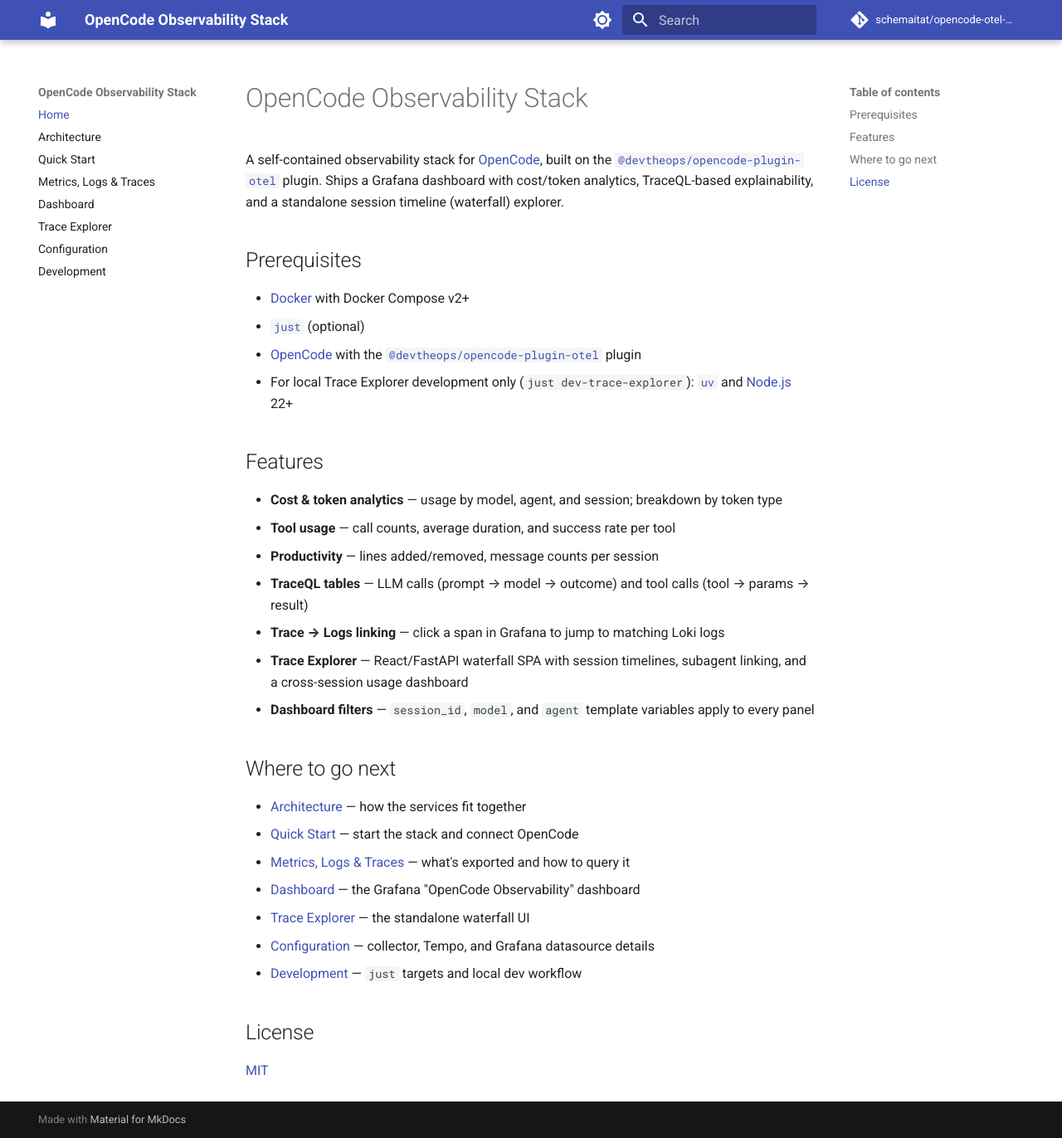
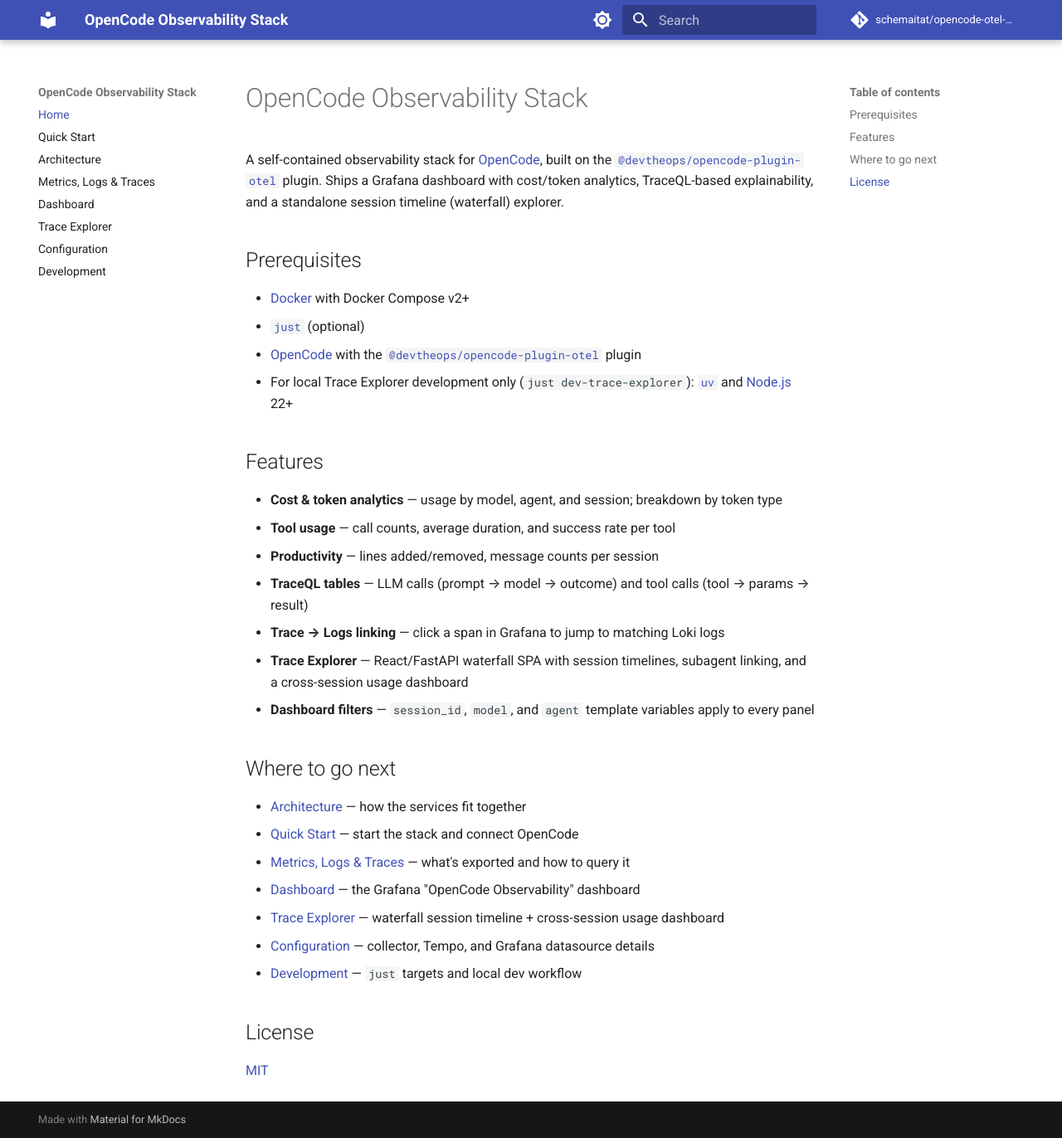
Before and after one commit to schemaitat/opencode-otel-observability, an MkDocs documentation site: the page built from docs/index.md, in a window 1280 px wide and 1372 px high. Shown: the whole window at 83% size. Built offline with MkDocs 1.6.1 and Material for MkDocs 9.7.7, drawn with Linux system fonts in a browser that asks for light colours; comment, search, counter and statistics services are not loaded.

Commit message:
docs: fix nav order, Loki gap, and minor inaccuracies
- Move Quick Start before Architecture in nav
- Add Loki row (port 3100) to quick-start services table
- Fix Trace Explorer index description to mention Overview dashboard
- Expand frontend/.env path to trace-explorer/frontend/.env
- Note environment=production is configurable in collector-config.yaml

```diff
--- a/docs/index.md
+++ b/docs/index.md
@@ -29,7 +29,7 @@ a standalone session timeline (waterfall) explorer.
 - [Quick Start](quick-start.md) — start the stack and connect OpenCode
 - [Metrics, Logs & Traces](telemetry.md) — what's exported and how to query it
 - [Dashboard](dashboard.md) — the Grafana "OpenCode Observability" dashboard
-- [Trace Explorer](trace-explorer.md) — the standalone waterfall UI
+- [Trace Explorer](trace-explorer.md) — waterfall session timeline + cross-session usage dashboard
 - [Configuration](configuration.md) — collector, Tempo, and Grafana datasource details
 - [Development](development.md) — `just` targets and local dev workflow
 
--- a/mkdocs.yml
+++ b/mkdocs.yml
@@ -38,8 +38,8 @@ markdown_extensions:
 
 nav:
   - Home: index.md
+  - Quick Start: quick-start.md
   - Architecture: architecture.md
-  - Quick Start: quick-start.md
   - Metrics, Logs & Traces: telemetry.md
   - Dashboard: dashboard.md
   - Trace Explorer: trace-explorer.md
```
Also changed, not shown: docs/configuration.md (+1 -1 lines), docs/quick-start.md (+1 -0 lines), docs/trace-explorer.md (+1 -1 lines).
